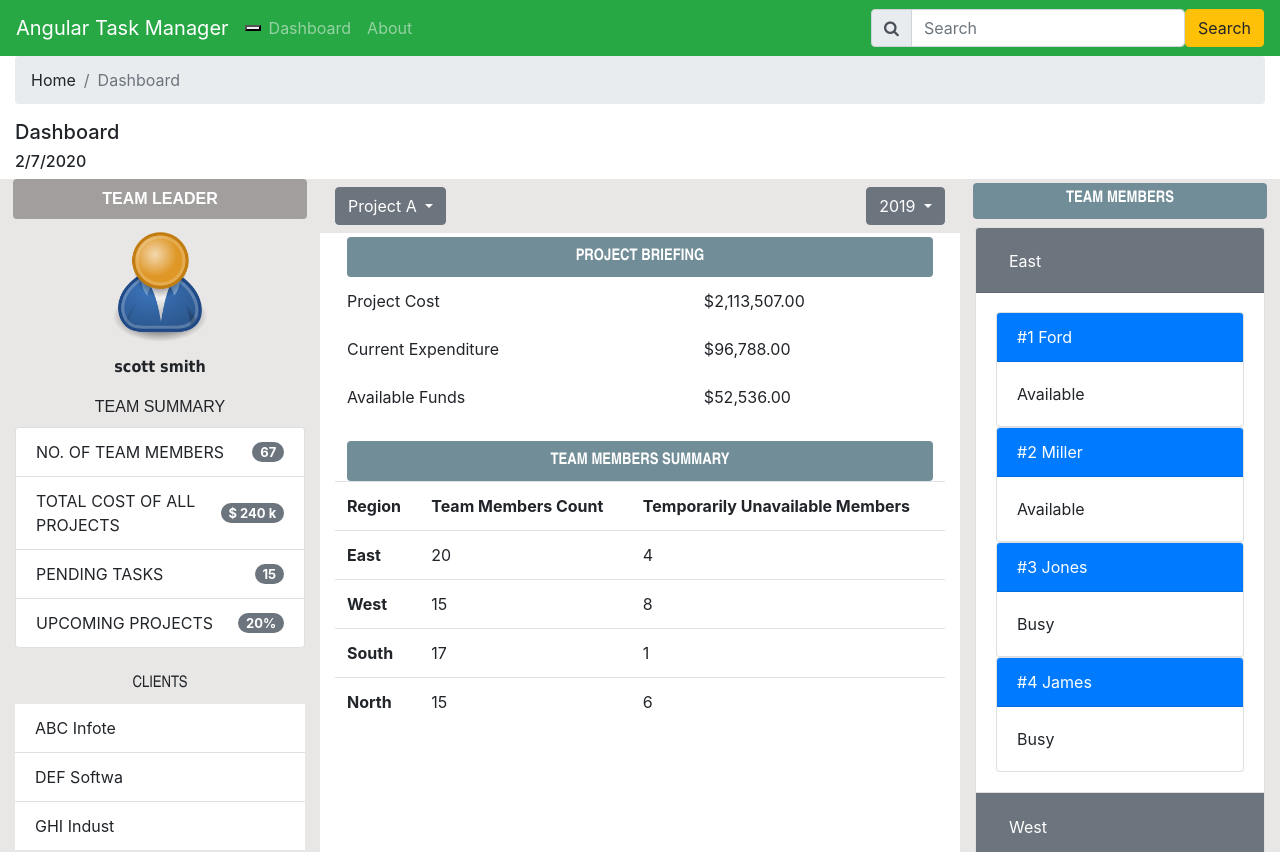
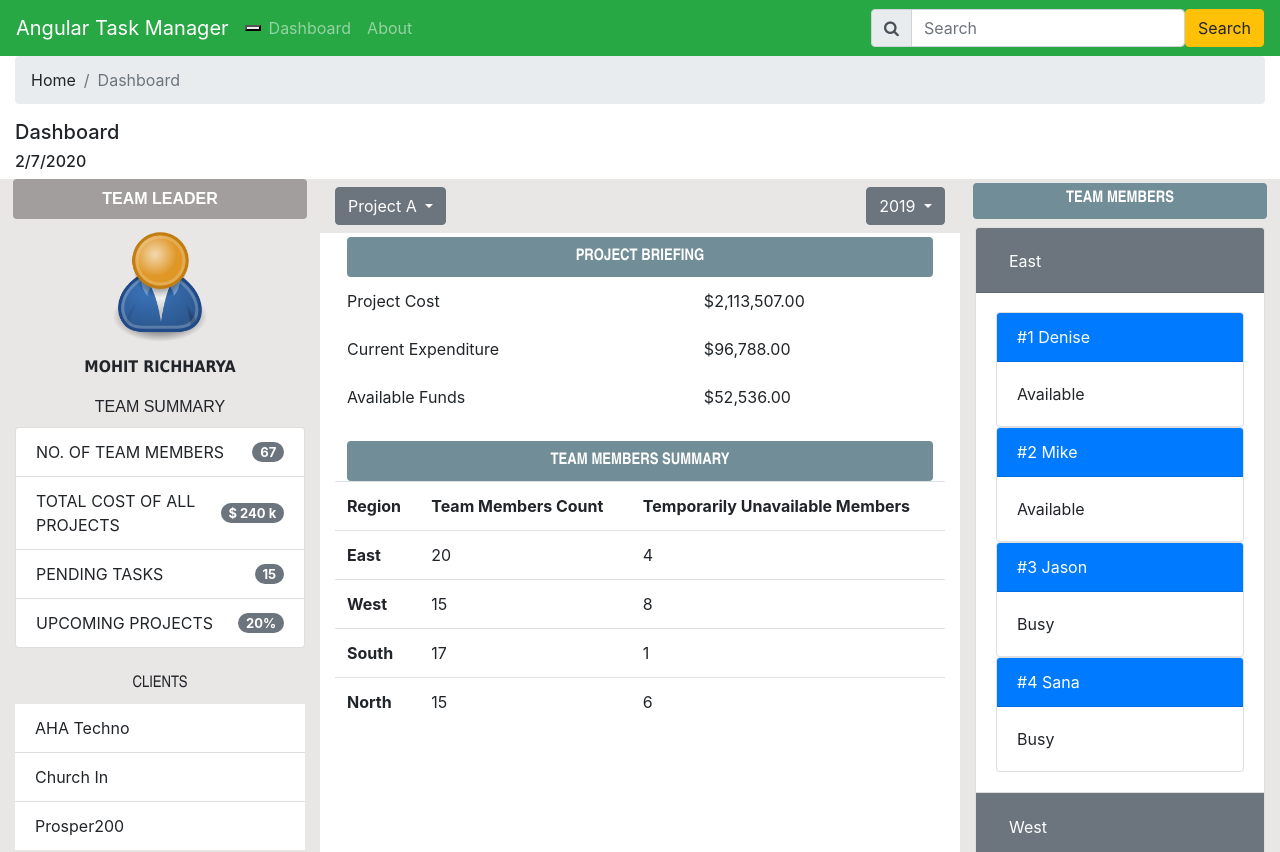
Before and after one commit to devmo2017/angular, an Angular app in the folder TaskManager/: page /dashboard in a window 1280 px wide. Shown: the top 852 px of the page. Built offline with nearby package versions, Linux system fonts and the light colour scheme.

Commit message:
updated data

```diff
--- a/TaskManager/src/app/admin/dashboard/dashboard.component.html
+++ b/TaskManager/src/app/admin/dashboard/dashboard.component.html
@@ -17,7 +17,7 @@
         <img src="assets/user.png" width="120px">
       </div>
       <div class="col-12 text-center pt-2 pb-2 font-weight-bold" style="font-family: Tahoma">
-        {{Username | lowercase}}
+        {{Username | uppercase}}
       </div>
       <div class="col-12 text-center pt-2 pb-2" style="font-family: Arial">TEAM SUMMARY</div>
       <div class="col-12 mb-3">
--- a/TaskManager/src/app/admin/dashboard/dashboard.component.ts
+++ b/TaskManager/src/app/admin/dashboard/dashboard.component.ts
@@ -28,7 +28,7 @@ export class DashboardComponent implements OnInit {
 
   ngOnInit() {
     this.Designation = "Team Leader";
-    this.Username = "Scott Smith";
+    this.Username = "Mohit Richharya";
     this.NoOfTeamMembers = 67;
     this.TotalCostOfAllProjects = 240;
     this.PendingTasks = 15;
@@ -39,9 +39,9 @@ export class DashboardComponent implements OnInit {
     this.ToDay = new Date();
 
     this.Clients = [
-      "ABC Infotech Ltd.",
-      "DEF Software Solutions",
-      "GHI Industries"
+      "AHA Technologies Guru.",
+      "Church In The Canyon",
+      "Prosper2000"
     ];
 
     this.Projects = ["Project A", "Project B", "Project C", "Project D"];
@@ -56,19 +56,19 @@ export class DashboardComponent implements OnInit {
       {
         Region: "East",
         Members: [
-          { ID: 1, Name: "Ford", Status: "Available" },
-          { ID: 2, Name: "Miller", Status: "Available" },
-          { ID: 3, Name: "Jones", Status: "Busy" },
-          { ID: 4, Name: "James", Status: "Busy" }
+          { ID: 1, Name: "Denise", Status: "Available" },
+          { ID: 2, Name: "Mike", Status: "Available" },
+          { ID: 3, Name: "Jason", Status: "Busy" },
+          { ID: 4, Name: "Sana", Status: "Busy" }
         ]
       },
       {
         Region: "West",
         Members: [
-          { ID: 5, Name: "Anna", Status: "Available" },
-          { ID: 6, Name: "Arun", Status: "Available" },
-          { ID: 7, Name: "Varun", Status: "Busy" },
-          { ID: 8, Name: "Jasmine", Status: "Busy" }
+          { ID: 5, Name: "Hemansh", Status: "Available" },
+          { ID: 6, Name: "Tony", Status: "Available" },
+          { ID: 7, Name: "Jeremy", Status: "Busy" },
+          { ID: 8, Name: "John", Status: "Busy" }
         ]
       },
       {
```
